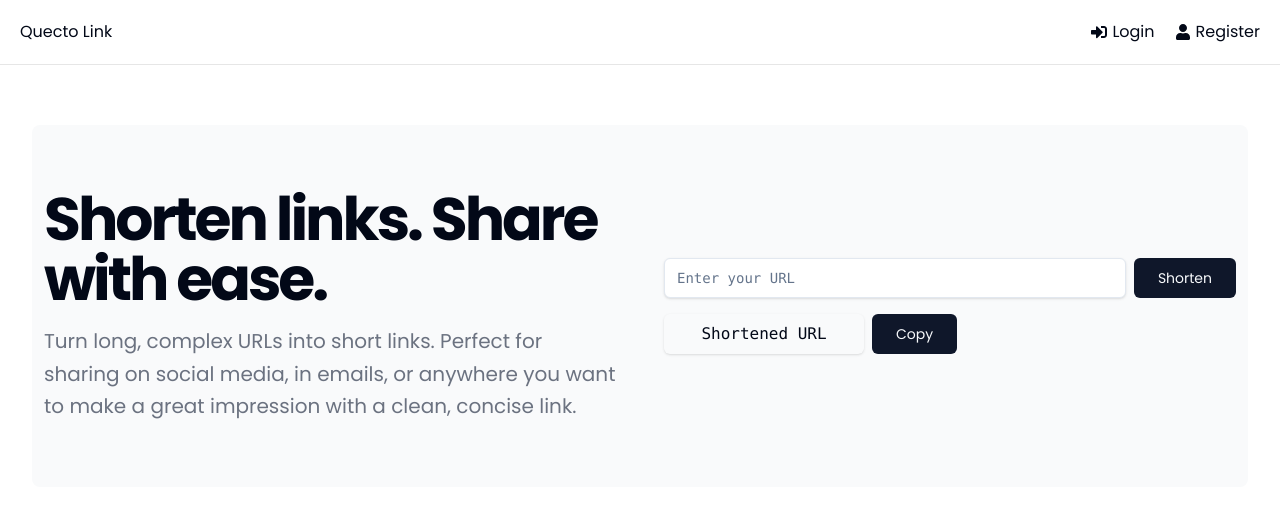
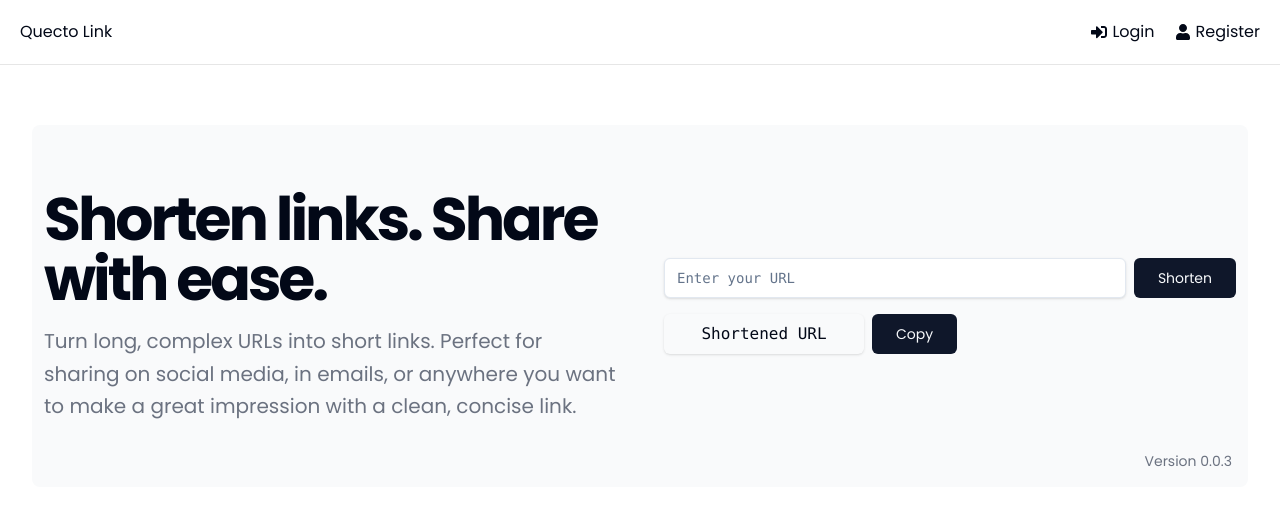
Before and after one commit to programmingninjas/quectoLink, a React (Vite) app in the folder frontend/: page / in a window 1280 px wide. Shown: the top 506 px of the page. Built offline with nearby package versions, Linux system fonts and the light colour scheme.

Commit message:
Versions

```diff
--- a/frontend/package.json
+++ b/frontend/package.json
@@ -1,7 +1,7 @@
 {
   "name": "frontend",
   "private": true,
-  "version": "0.0.2",
+  "version": "0.0.3",
   "type": "module",
   "scripts": {
     "dev": "vite",
--- a/frontend/src/pages/Dashboard.tsx
+++ b/frontend/src/pages/Dashboard.tsx
@@ -12,6 +12,7 @@ export default function Dashboard() {
   const navigate = useNavigate();
   let authToken = user?.token;
   let id = user?._id;
+
   const handleSubmit = async () => {
     if (!user) {
       navigate('/login');
@@ -44,8 +45,9 @@ export default function Dashboard() {
       toast.error('Error occurred while shortening URL');
     }
   };
+
   return (
-    <div className="bg-gray-50 rounded-lg py-12 lg:py-16">
+    <div className="bg-gray-50 rounded-lg py-12 lg:py-16 relative">
       <div className="container px-3">
         <div className="grid items-center gap-6 lg:grid-cols-2 lg:gap-12">
           <div className="space-y-4">
@@ -76,6 +78,9 @@ export default function Dashboard() {
           </div>
         </div>
       </div>
+      <div className="absolute bottom-4 right-4 text-sm text-gray-500">
+        Version 0.0.3
+      </div>
     </div>
   )
 }
```
Also changed, not shown: 1 other file (tests, documents, lock files or other folders).
